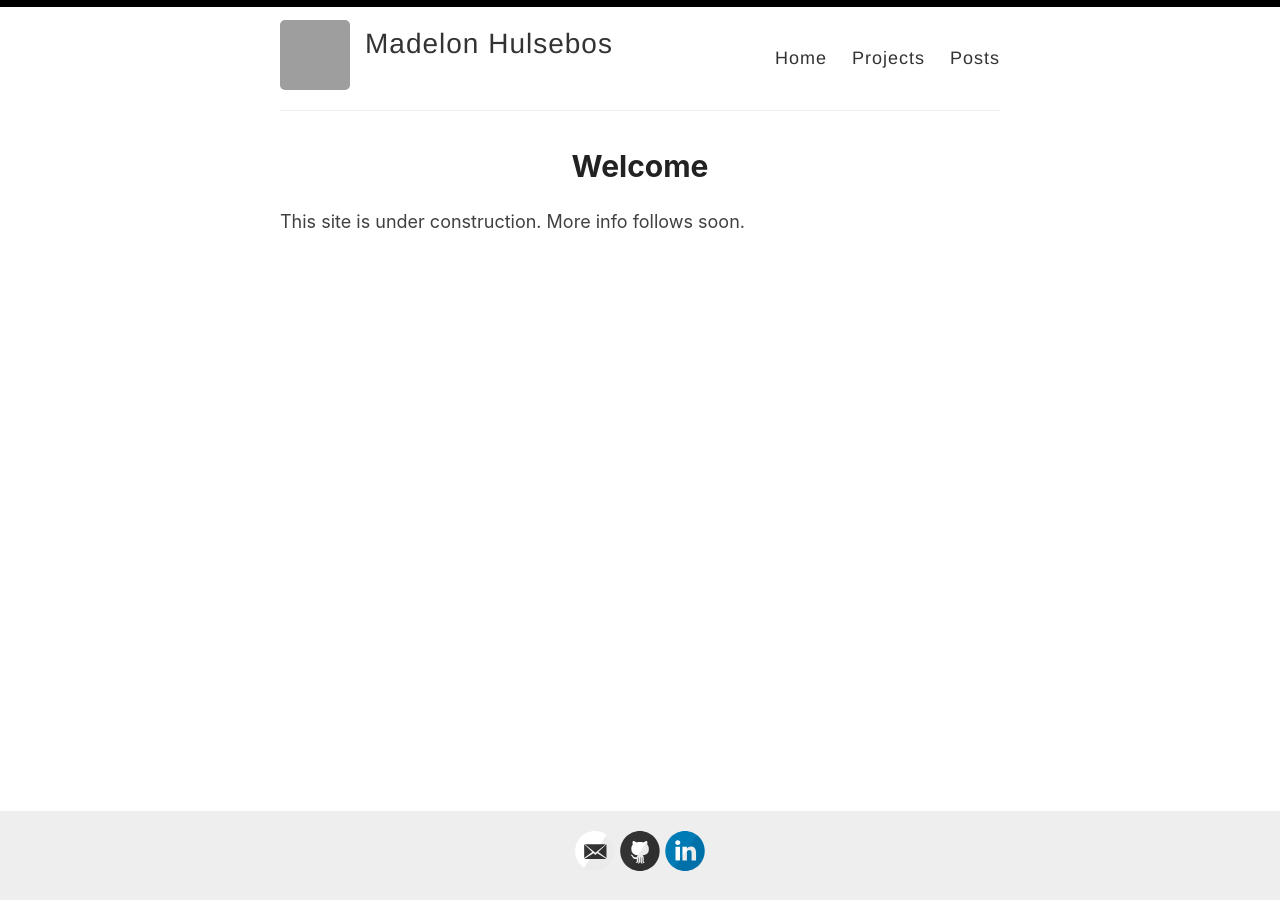
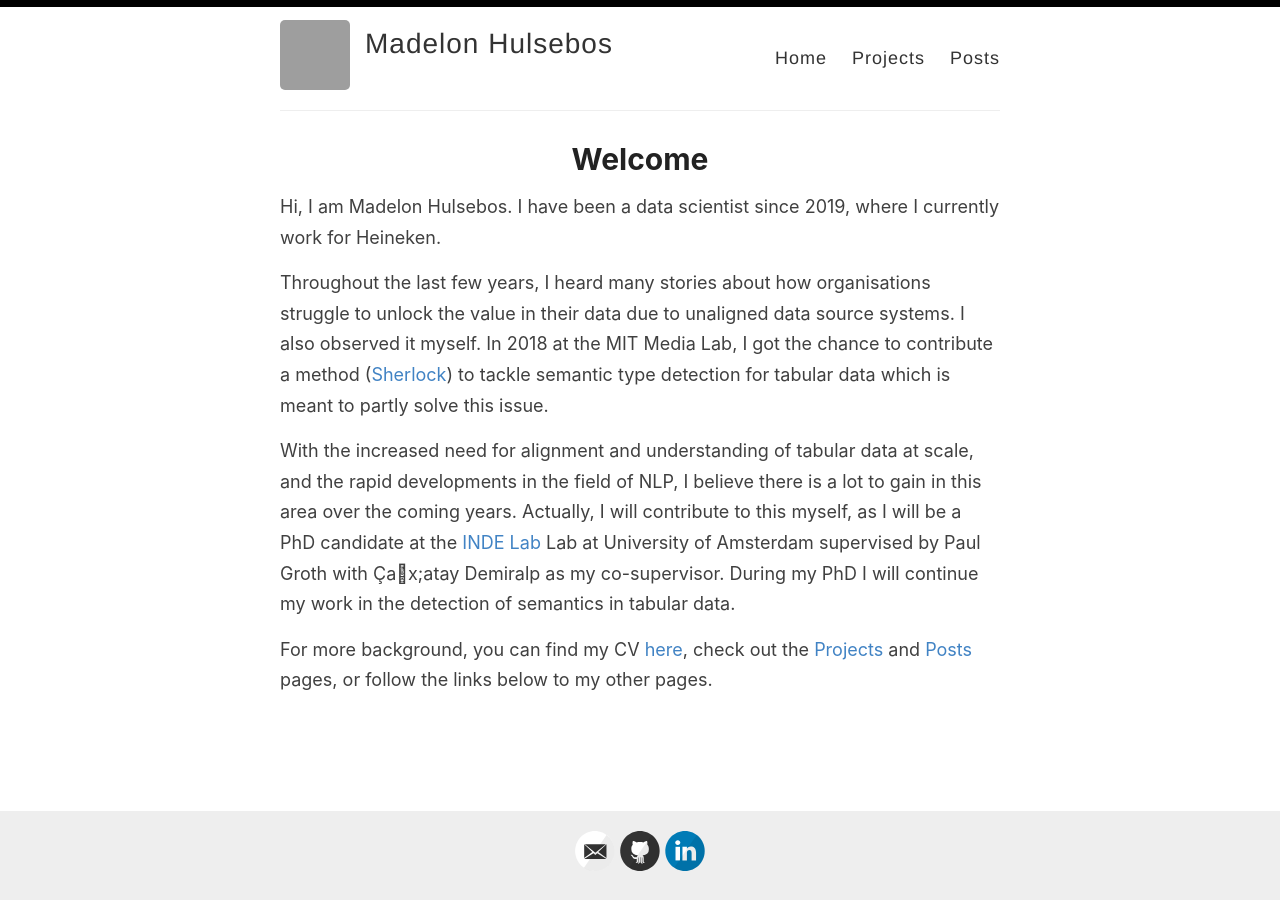
Before and after one commit to madelonhulsebos/madelonhulsebos.github.io, a Jekyll site: the page built from index.html, in a window 1280 px wide. Built offline with Jekyll 4.4.1, drawn with Linux system fonts in a browser that asks for light colours; the list of posts is cut into pages by our own code; grey boxes are pictures that could not be loaded.

Commit message:
Add welcome page content and cv.

```diff
--- a/index.html
+++ b/index.html
@@ -2,7 +2,22 @@
 layout: default
 ---
 
-<h1>Welcome</h1>
-
-
-This site is under construction. More info follows soon.
+<article class="page">
+ <h1>Welcome</h1>
+ <div>
+  <p>
+   Hi, I am Madelon Hulsebos. I have been a data scientist since 2019, where I currently work for Heineken.
+  </p>
+  <p>
+   Throughout the last few years, I heard many stories about how organisations struggle to unlock the value in their data due to unaligned data source systems. I also observed it myself.
+   In 2018 at the MIT Media Lab, I got the chance to contribute a method (<a href="https://arxiv.org/pdf/1905.10688.pdf">Sherlock</a>) to tackle semantic type detection for tabular data which is meant to partly solve this issue.
+  </p>
+   With the increased need for alignment and understanding of tabular data at scale, and the rapid developments in the field of NLP, I believe there is a lot to gain in this area over the coming years.
+   Actually, I will contribute to this myself, as I will be a PhD candidate at the <a href="https://indelab.org/">INDE Lab</a> Lab at University of Amsterdam supervised by Paul Groth with &#199;a&#x011x;atay Demiralp as my co-supervisor.
+   During my PhD I will continue my work in the detection of semantics in tabular data.
+  </p>
+  <p>
+   For more background, you can find my CV <a href="/assets/CV_mhulsebos.pdf">here</a>, check out the <a href="{{ site.baseurl }}/projects">Projects</a> and <a href="{{ site.baseurl }}/posts">Posts</a> pages, or follow the links below to my other pages.
+  </p>
+ </div>
+</article>
```
Also changed, not shown: 1 other file.
